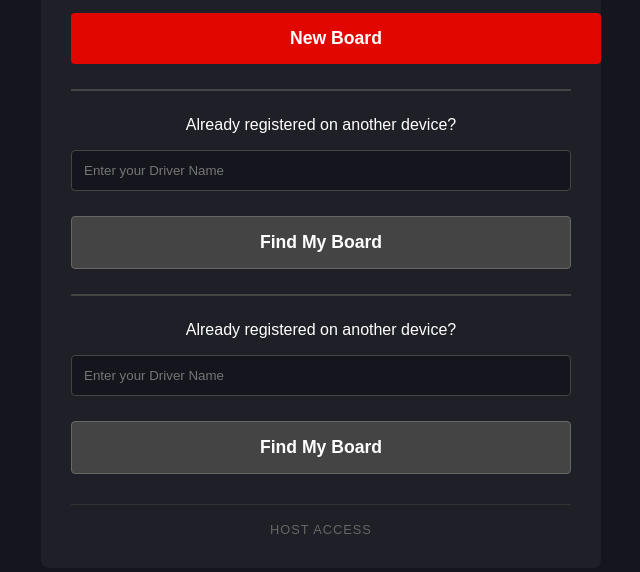
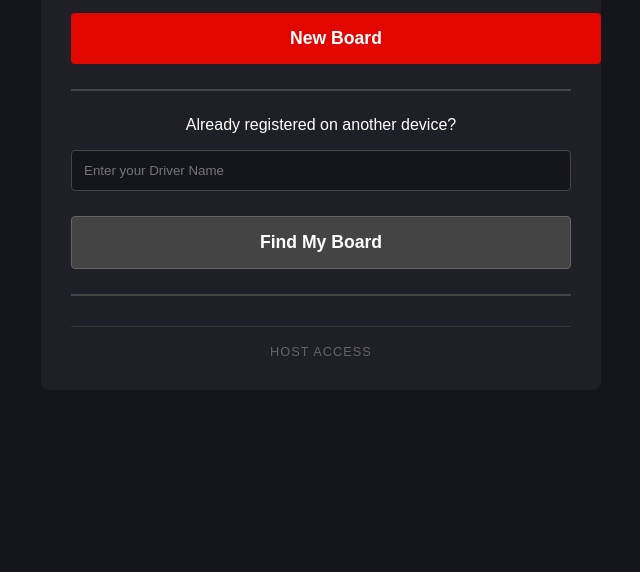
Before and after one commit to dubbld-ship-it/f1bingo, a plain HTML site: page index2.html in a window 1280 px wide. Shown: the part 194-766 px from the top of the page, without its empty margins (319-959 px from the left). Drawn offline with nearby package versions, Linux system fonts and the light colour scheme.

Commit message:
Add files via upload

```diff
--- a/index2.html
+++ b/index2.html
@@ -33,12 +33,6 @@
         <button class="btn btn-recover" onclick="recoverBoard()">Find My Board</button>
     </div>
     <hr style="border: 0.5px solid #444; margin: 25px 0;">
-
-    <div id="recovery-section">
-        <p>Already registered on another device?</p>
-        <input type="text" id="recover-name" placeholder="Enter your Driver Name">
-        <button class="btn btn-recover" onclick="recoverBoard()">Find My Board</button>
-    </div>
 
     <div style="margin-top: 30px; border-top: 1px solid #333; padding-top: 15px;">
         <a href="host.html" style="color: #666; text-decoration: none; font-size: 0.8em; letter-spacing: 1px;">
```
